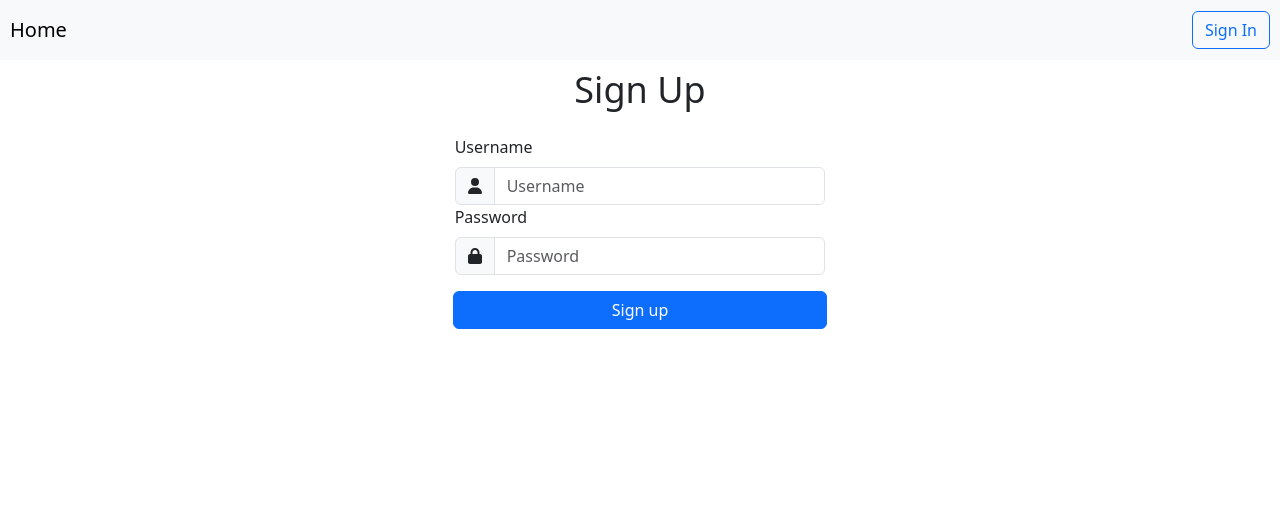
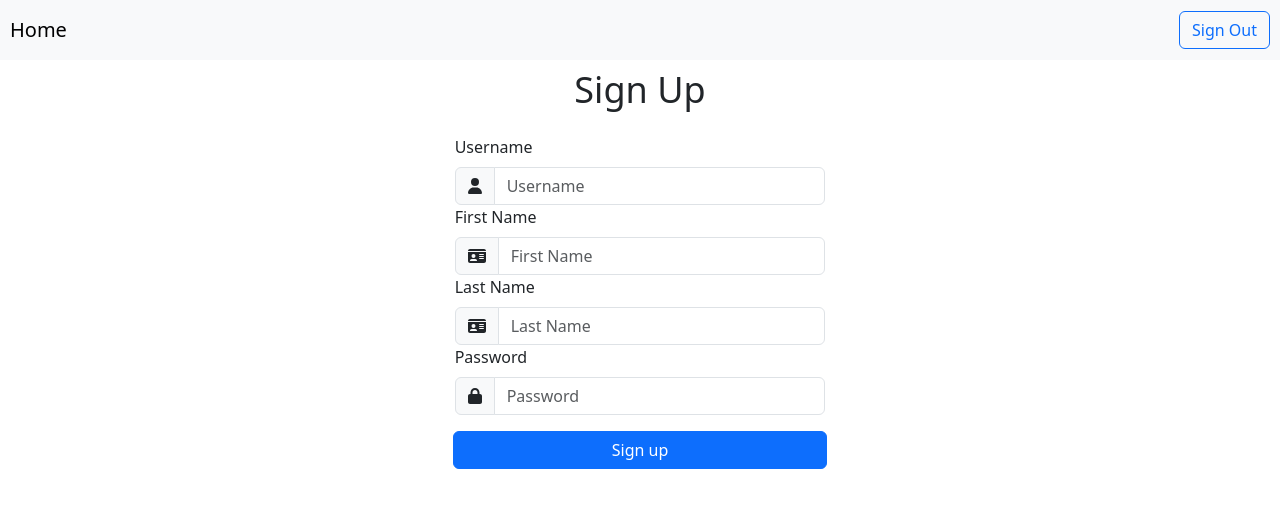
Before and after one commit to EpicCoco/CSCI4370-database, a React (Create React App) app in the folder finalproject/projfront/: page /sign-up in a window 1280 px wide. Shown: the top 508 px of the page. Built offline with nearby package versions, Linux system fonts and the light colour scheme.

Commit message:
Add proper sign up

```diff
--- a/finalproject/projfront/src/components/TopNavbar.js
+++ b/finalproject/projfront/src/components/TopNavbar.js
@@ -37,7 +37,10 @@ const TopNavbar = ({ isLoggedIn, onSearch }) => {
         </Nav>
 
         <Nav className="ml-auto">
+          {isLoggedIn ?
           <Button variant="outline-primary" onClick={handleSignIn}>Sign In</Button>
+          : <Button variant="outline-primary" onClick={handleSignIn}>Sign Out</Button>
+          }
         </Nav>
       </Navbar.Collapse>
     </Navbar>
--- a/finalproject/projfront/src/pages/SignIn.js
+++ b/finalproject/projfront/src/pages/SignIn.js
@@ -22,25 +22,33 @@ const SignIn = () => {
 
   const handleSignIn = async (e) => {
     e.preventDefault();
-    try {
-      const url = new URL("http://localhost:8080/api/user/login");
-      url.searchParams.append("username", username);
-      url.searchParams.append("password", password);
-      axios
-        .post(url.toString())
-        .then((res) => {
-          setLoggedIn(true);
-          setUserData(res.data);
-          //console.log(res.data);
-          console.log("user successfully signed in");
-          navigate("/"); // Redirect to the home page
-        })
-        .catch((error) => {
-            console.error("Login failed:", error.response ? error.response.data : "no response");
-        });
-    } catch (error) {
-      console.error("Login failed:", error.response ? error.response.data : "no response");
-    }
+    let values = {
+      username: username,
+      password: password
+    };
+
+    let config = {
+        method: 'post',
+        maxBodyLength: Infinity,
+        url: 'http://localhost:8080/api/login',
+        headers: {
+            'Content-Type': 'application/x-www-form-urlencoded'
+        },
+        params: values
+    };
+
+    axios.request(config)
+    .then((response) => {
+        console.log(JSON.stringify(response.data));
+        setLoggedIn(true);
+        navigate("/");
+
+    })
+    .catch((error) => {
+        console.log(error);
+        window.alert("Something went wrong. Please verify your username and password.")
+    });
+
   };
 
   return (
--- a/finalproject/projfront/src/pages/SignUp.js
+++ b/finalproject/projfront/src/pages/SignUp.js
@@ -7,7 +7,7 @@ import { Button, Card, Col, Container, Form, InputGroup, Row } from "react-boots
 import { useNavigate } from "react-router-dom";
 
 // icon imports
-import { faUser, faLock } from "@fortawesome/free-solid-svg-icons";
+import { faUser, faLock, faIdCard } from "@fortawesome/free-solid-svg-icons";
 import { FontAwesomeIcon } from "@fortawesome/react-fontawesome";
 
 import axios from "axios";
@@ -17,13 +17,13 @@ const SignUp = () => {
 
   const [username, setUsername] = useState("");
   const [password, setPassword] = useState("");
+  const [firstName, setFirstName] = useState("");
+  const [lastName, setLastName] = useState("");
 
   const navigate = useNavigate();
 
   const handleSignUp = async (e) => {
     e.preventDefault();
-    const firstName = "codey"
-    const lastName = "borrelli"
     let values = {
       username: username,
       password: password,
@@ -36,21 +36,21 @@ const SignUp = () => {
       maxBodyLength: Infinity,
       url: 'http://localhost:8080/api/register',
       headers: {
-          'Content-Type': 'application/x-www-form-urlencoded' // Set the content type accordingly
+          'Content-Type': 'application/x-www-form-urlencoded'
       },
-      params: values // Send data as request parameters
+      params: values
   };
 
   axios.request(config)
   .then((response) => {
       console.log(JSON.stringify(response.data));
+      //on success, go to sign in page
+      navigate("/sign-in");
   })
   .catch((error) => {
       console.log(error);
+      window.alert("Something went wrong! Please make sure your password has at least 3 characters.");
   });
-
-    //on success, go to sign in page
-    //navigate("/sign-in");
   };
 
   return (
@@ -86,6 +86,42 @@ const SignUp = () => {
                     </div>
                   </Form.Group>
 
+                  <Form.Group controlId="formFirstName" className="vertical-spacing">
+                    <Form.Label>First Name</Form.Label>
+                    <div className="custom-focus">
+                      <InputGroup>
+                        <InputGroup.Text>
+                          <FontAwesomeIcon icon={faIdCard} />
+                        </InputGroup.Text>
+                        <Form.Control
+                          type="text"
+                          placeholder={"First Name"}
+                          value={firstName}
+                          onChange={(e) => setFirstName(e.target.value)}
+                          required
+                        />
+                      </InputGroup>
+                    </div>
+                  </Form.Group>
+
+                  <Form.Group controlId="formLastName" className="vertical-spacing">
+                    <Form.Label>Last Name</Form.Label>
+                    <div className="custom-focus">
+                      <InputGroup>
+                        <InputGroup.Text>
+                          <FontAwesomeIcon icon={faIdCard} />
+                        </InputGroup.Text>
+                        <Form.Control
+                          type="text"
+                          placeholder={"Last Name"}
+                          value={lastName}
+                          onChange={(e) => setLastName(e.target.value)}
+                          required
+                        />
+                      </InputGroup>
+                    </div>
+                  </Form.Group>
+
                   <Form.Group controlId="formPassword" className="vertical-spacing">
                     <Form.Label>Password</Form.Label>
                     <div className="custom-focus">
@@ -103,8 +139,9 @@ const SignUp = () => {
                         />
                       </InputGroup>
                     </div>
-                    <div style={{padding: "8px"}} />
                   </Form.Group>
+
+                  <div style={{padding: "8px"}} />
                   <Row xs={2} md={1} className="g-1">
                     <Button variant="primary" type="submit">
                       Sign up
```
Also changed, not shown: 2 other files (tests, documents, lock files or other folders).
